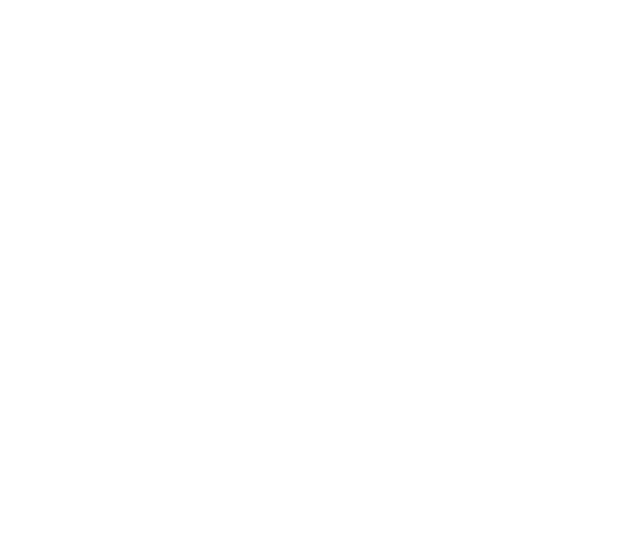
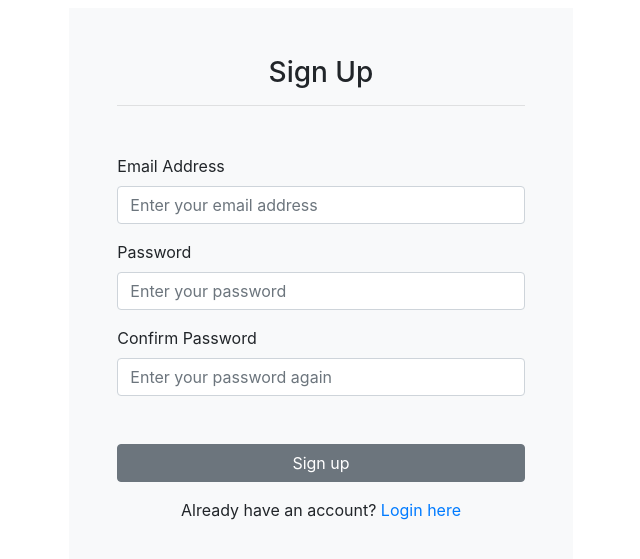
Before and after one commit to AromedMedical/aromed-system, a React (Create React App) app: page /signup in a window 1280 px wide. Shown: the part 115-674 px from the top of the page, without its empty margins (319-959 px from the left). Built offline with nearby package versions, Linux system fonts and the light colour scheme.

Commit message:
added signout page

```diff
--- a/src/containers/SignupView/SignupView.js
+++ b/src/containers/SignupView/SignupView.js
@@ -1,10 +1,37 @@
 import React, { Component } from 'react'
+import { Form, FormGroup, Label, Input, Button } from 'reactstrap'
 
 export class SignupView extends Component {
     render() {
         return (
-            <div>
+            <div className="container col-lg-5 my-3 min-vh-100 d-flex flex-column justify-content-center">
+                <Form className="bg-light p-5">
+                    <h3 className="text-center">Sign Up</h3>
+                    <hr className="mb-5" />
 
+                    <FormGroup>
+                        <Label for="email">Email Address</Label>
+                        <Input type="email" name="email" id="email" placeholder="Enter your email address" />
+                    </FormGroup>
+
+                    <FormGroup>
+                        <Label for="password">Password</Label>
+                        <Input type="password" name="password" id="password" placeholder="Enter your password" />
+                    </FormGroup>
+
+                    <FormGroup>
+                        <Label for="confirmpassword">Confirm Password</Label>
+                        <Input type="confirmpassword" name="confirmpassword" id="confirmpassword" placeholder="Enter your password again" />
+                    </FormGroup>
+
+                    <FormGroup className="mt-5">
+                        <Button className="btn-block">Sign up</Button>
+                    </FormGroup>
+
+                    <FormGroup className="text-center">
+                        <Label>Already have an account? <a href="/login">Login here</a></Label>
+                    </FormGroup>
+                </Form>
             </div>
         )
     }
```
